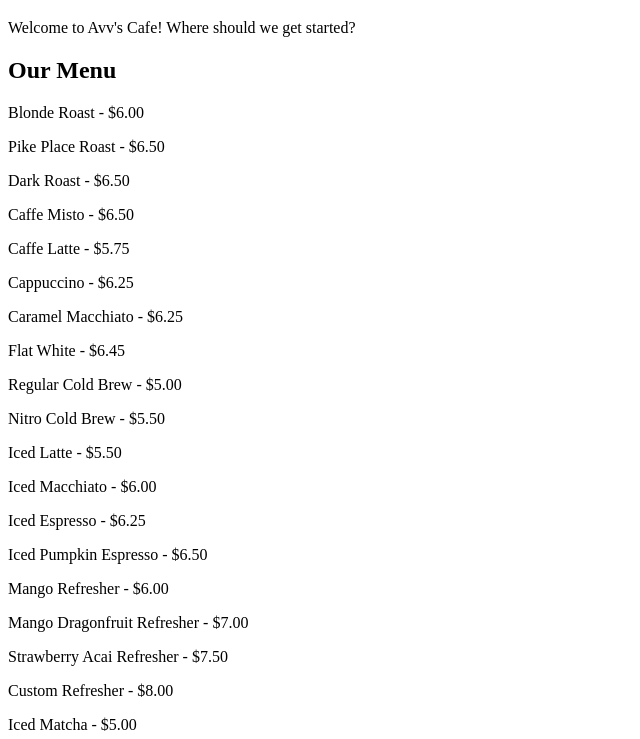
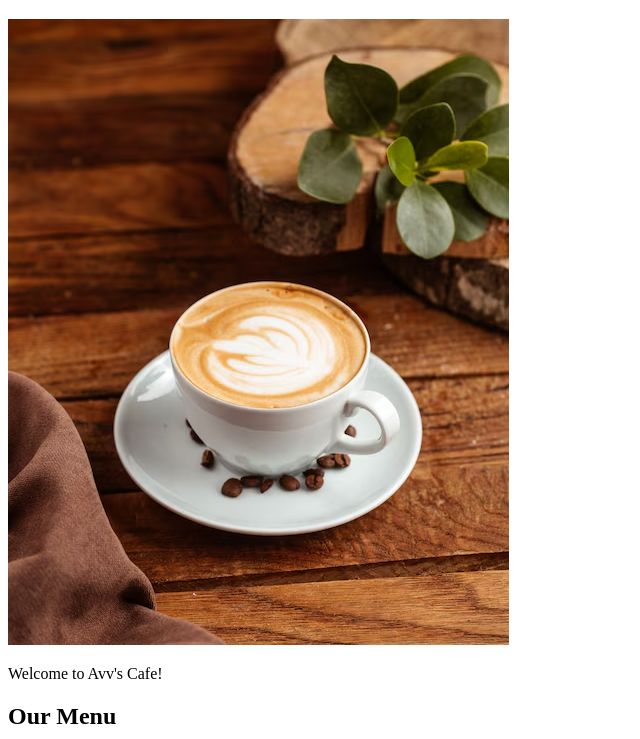
Before and after one commit to avv6789/Boba-Drops-Project, a plain HTML site: page index.html in a window 1280 px wide. Shown: the part 61-800 px from the top of the page, without its empty margins (0-640 px from the left). Drawn offline with Linux system fonts and the light colour scheme.

Commit message:
Update index.html

```diff
--- a/index.html
+++ b/index.html
@@ -2,7 +2,8 @@
 <html>
   <head>
     <h1>Avv's Cafe</h1>
-    <p>Welcome to Avv's Cafe! Where should we get started?</p>
+    <img src="espresso.jpg" alt="Espresso">
+    <p>Welcome to Avv's Cafe!</p>
 
       <h2>Our Menu</h2>
       <p>Blonde Roast - $6.00</p>
```
